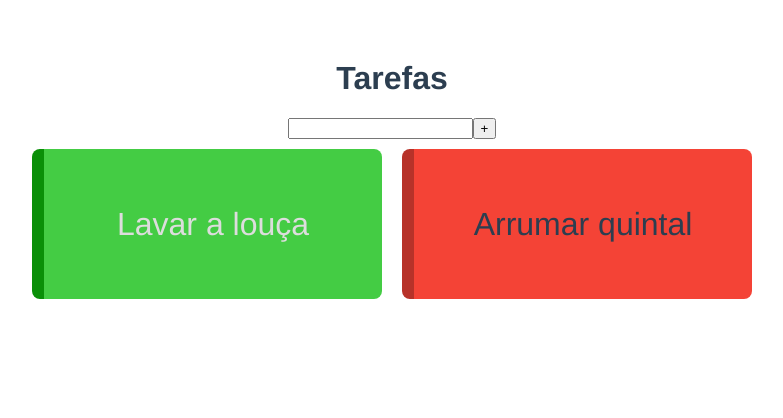
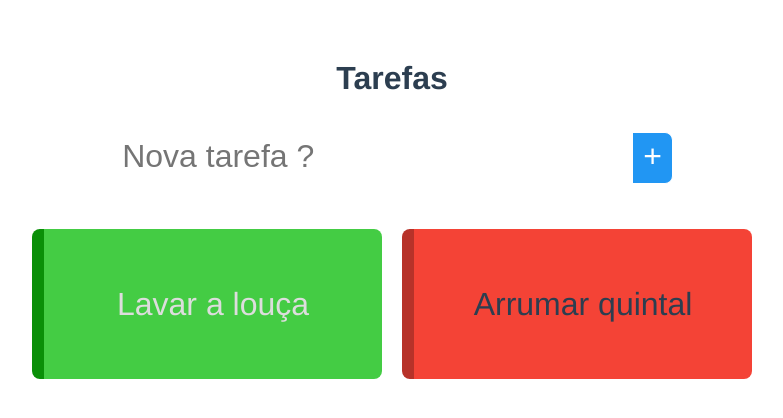
Before and after one commit to caiosfg/Think-List, a Vue app in the folder client/: page / in a window 1280 px wide. Shown: the top 418 px of the page, without its empty margins (248-1031 px from the left). Built offline with nearby package versions, Linux system fonts and the light colour scheme.

Commit message:
algumas inserções realizadas

```diff
--- a/client/src/components/NewTask.vue
+++ b/client/src/components/NewTask.vue
@@ -1,7 +1,8 @@
 <template>
     <div class="new-task">
-        <input v-model="name" @keydown.enter="add" type="text">
-        <button @click="add">+</button>
+        <input v-model="name" @keydown.enter="add" type="text"
+        class="form-element" placeholder="Nova tarefa ?">
+        <button class="form-element" @click="add">+</button>
     </div>
 </template>
 
@@ -23,5 +24,26 @@ export default {
 </script>
 
 <style scoped>
-
+    .new-task{
+        margin: 35px;
+    }
+    .form-element{
+        outline: none;
+        font-size: 2rem;
+        border: 1px solid #FFF;
+        padding: 5px 10px 8px;
+        color: #FFF;
+    }
+    input.form-element{
+        width: 500px;
+        background: #FFF2;
+        border-top-left-radius: 8px;
+        border-bottom-left-radius: 8px;
+    }
+    button.form-element{
+        border-left: none;
+        background-color: #2196F3;
+        border-top-right-radius: 8px;
+        border-bottom-right-radius: 8px;
+    }
 </style>
```
